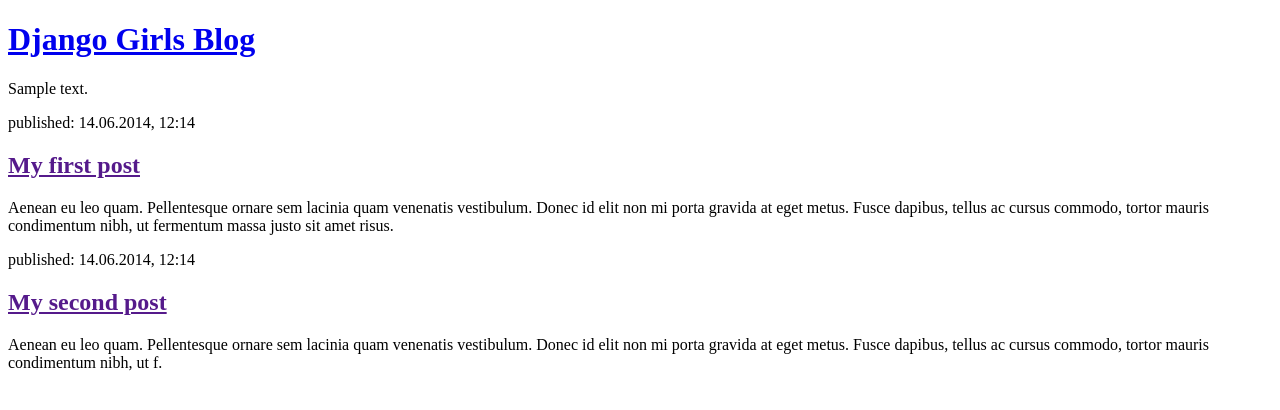
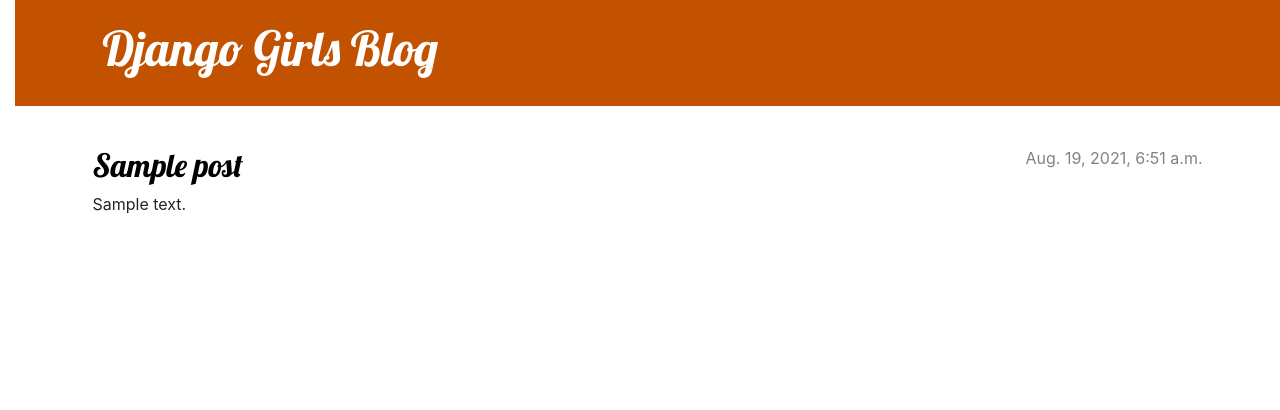
Before and after one commit to hibasayone/first_test, a Django app: page / in a window 1280 px wide. Shown: the top 410 px of the page. Run offline with Django 3.2, Linux system fonts and the light colour scheme; tables that the repository leaves empty hold one stand-in row (values such as "Sample post").

Commit message:
Added view and template for detailed blog post as well as CSS for the site.

```diff
--- /dev/null
+++ b/test1/static/css/test1.css
@@ -0,0 +1,79 @@
+h1 a, h2 a {
+    color: #C25100;
+    font-family: 'Lobster';
+}
+
+body {
+    padding-left: 15px;
+}
+
+.page-header {
+    background-color: #C25100;
+    margin-top: 0;
+    margin-bottom: 40px;
+    padding: 20px 20px 20px 40px;
+}
+
+.page-header h1,
+.page-header h1 a,
+.page-header h1 a:visited,
+.page-header h1 a:active {
+    color: #ffffff;
+    font-size: 36pt;
+    text-decoration: none;
+}
+
+h1,
+h2,
+h3,
+h4 {
+    font-family: 'Lobster', cursive;
+}
+
+.date {
+    color: #828282;
+}
+
+.save {
+    float: right;
+}
+
+.post-form textarea,
+.post-form input {
+    width: 100%;
+}
+
+.top-menu,
+.top-menu:hover,
+.top-menu:visited {
+    color: #ffffff;
+    float: right;
+    font-size: 26pt;
+    margin-right: 20px;
+}
+
+.post {
+    margin-bottom: 70px;
+}
+
+.post h2 a,
+.post h2 a:visited {
+    color: #000000;
+}
+
+.post > .date,
+.post > .actions {
+    float: right;
+}
+
+.btn-default,
+.btn-default:visited {
+    color: #C25100;
+    background: none;
+    border-color: #C25100;
+}
+
+.btn-default:hover {
+    color: #FFFFFF;
+    background-color: #C25100;
+}
--- /dev/null
+++ b/test1/templates/test1/base.html
@@ -0,0 +1,25 @@
+{% load static %}
+<!DOCTYPE html>
+<html>
+    <head>
+        <title>Django Girls blog</title>
+        <link rel="stylesheet" href="https://cdn.jsdelivr.net/npm/bootstrap@4.5.3/dist/css/bootstrap.min.css" integrity="sha384-TX8t27EcRE3e/ihU7zmQxVncDAy5uIKz4rEkgIXeMed4M0jlfIDPvg6uqKI2xXr2" crossorigin="anonymous">
+        <link href='//fonts.googleapis.com/css?family=Lobster&subset=latin,latin-ext' rel='stylesheet' type='text/css'>
+        <link rel="stylesheet" href="{% static 'css/test1.css' %}">
+    </head>
+    <body>
+    <header class="page-header">
+      <div class="container">
+          <h1><a href="/">Django Girls Blog</a></h1>
+      </div>
+    </header>
+    <main class="container">
+        <div class="row">
+            <div class="col">
+            {% block content %}
+            {% endblock %}
+            </div>
+        </div>
+    </main>
+    </body>
+</html>
--- a/test1/templates/test1/post_list.html
+++ b/test1/templates/test1/post_list.html
@@ -1,28 +1,15 @@
-<!DOCTYPE html>
-<html>
-    <head>
-        <title>Django Girls blog</title>
-    </head>
-    <body>
-        <header>
-            <h1><a href="/">Django Girls Blog</a></h1>
-        </header>
-        <article>
-            {% for post in posts %}
-            <p>{{ post.text }}</p>
-            {% endfor %}
-<!--            <p>{{ posts }}</p>-->
-        </article>
-        <article>
-            <time>published: 14.06.2014, 12:14</time>
-            <h2><a href="">My first post</a></h2>
-            <p>Aenean eu leo quam. Pellentesque ornare sem lacinia quam venenatis vestibulum. Donec id elit non mi porta gravida at eget metus. Fusce dapibus, tellus ac cursus commodo, tortor mauris condimentum nibh, ut fermentum massa justo sit amet risus.</p>
-        </article>
+{% extends 'test1/base.html' %}
 
-        <article>
-            <time>published: 14.06.2014, 12:14</time>
-            <h2><a href="">My second post</a></h2>
-            <p>Aenean eu leo quam. Pellentesque ornare sem lacinia quam venenatis vestibulum. Donec id elit non mi porta gravida at eget metus. Fusce dapibus, tellus ac cursus commodo, tortor mauris condimentum nibh, ut f.</p>
-        </article>
-    </body>
-</html>
+{% block content %}
+
+    {% for post in posts %}
+    <article class="post">
+        <time class="date">
+            {{ post.published_date }}
+        </time>
+        <h2><a href="{% url 'post_detail' pk=post.pk %}">{{ post.title }}</a></h2>
+        <p>{{ post.text|linebreaksbr }}</p>
+    </article>
+{% endfor %}
+
+{% endblock %}
--- a/test1/urls.py
+++ b/test1/urls.py
@@ -4,4 +4,5 @@
 
 urlpatterns = [
     path("" , views.post_blog, name = 'post_blog'),
+    path('post/<int:pk>/', views.post_detail, name='post_detail'),
 ]
--- a/test1/views.py
+++ b/test1/views.py
@@ -1,6 +1,13 @@
-from django.shortcuts import render
+from django.shortcuts import render, get_object_or_404
 from .models import Post
 # Create your views here.
 def post_blog(request):
+    posts = Post.objects.all()
+    for post in posts:
+        post.published()
     posts = Post.objects.filter(title__contains='post')
     return render(request,'test1/post_list.html', {'posts': posts})
+
+def post_detail(request,pk):
+    post = get_object_or_404(Post, pk=pk)
+    return render(request,'test1/post_detail.html',{'post_detail':post})
```
Also changed, not shown: test1/templates/test1/post_detail.html (added, +14 -0 lines).
